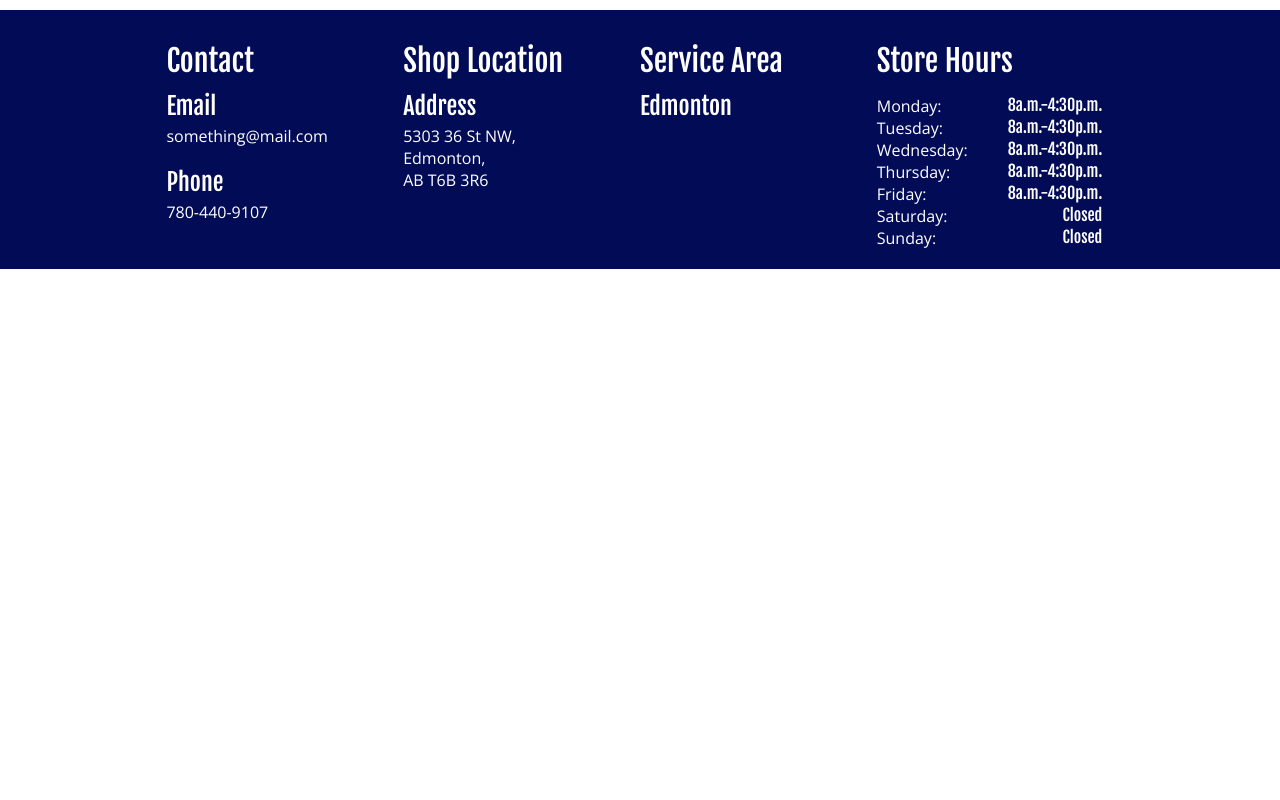
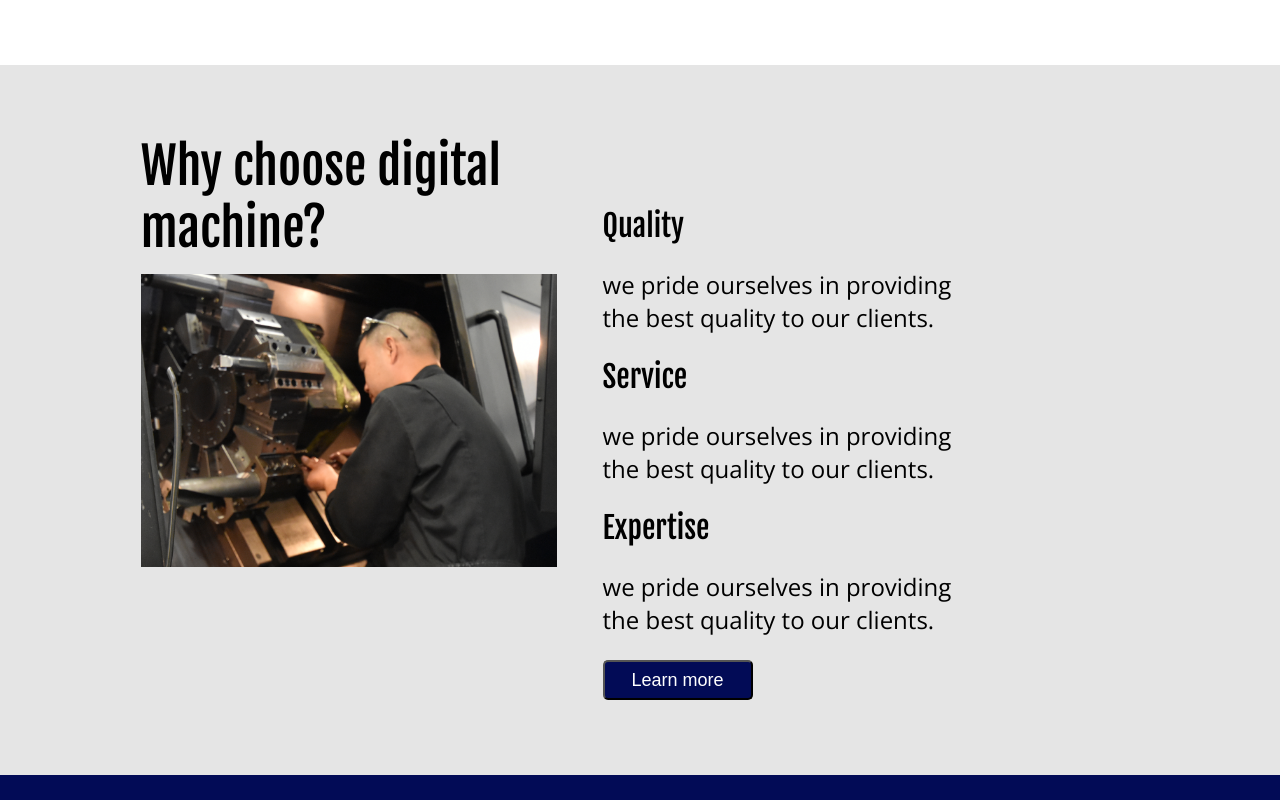
Before and after one commit to Bchiem08/digitalmachine, a React (Create React App) app: page / in a window 1280 px wide. Shown: the part 1660-2460 px from the top of the page. Before the commit the page ends 1929 px from the top, so only its background shows below. Built offline with nearby package versions, Linux system fonts and the light colour scheme; no server answers; the HTML template or start-up script is replaced by a standard one; what google-maps-react would draw is missing.

Commit message:
Add Why choose page

```diff
--- a/src/Components/Pages/HomePage/Homepagesections/homepagesections.css
+++ b/src/Components/Pages/HomePage/Homepagesections/homepagesections.css
@@ -16,7 +16,7 @@
   margin-top: 25px;
   background-color: black;
   height: 3px;
-  width: 600px;
+  width: 60%;
 }
 
 .homepage-text {
@@ -40,3 +40,17 @@
   border-color: #020b56;
   border-width: 0.5px;
 }
+
+.subheader {
+  font-family: "Fjalla One", sans-serif;
+  font-size: 30px;
+}
+
+.subtext {
+  font-family: "Open Sans";
+  font-size: 24px;
+}
+
+.homeimage {
+  width: 100%;
+}
--- /dev/null
+++ b/src/Components/Pages/HomePage/Homepagesections/whychoose.js
@@ -0,0 +1,36 @@
+import React, { Component } from "react";
+import "./homepagesections.css";
+import WhyChooseText from "./whychoosetext";
+import Grid from "@material-ui/core/grid";
+
+export default class WhyChoose extends Component {
+  render() {
+    const imagePath = process.env.PUBLIC_URL + "/photos";
+    return (
+      <div style={{ backgroundColor: "#E5E5E5" }}>
+        <div className="box" style={{ marginTop: "55px" }}>
+          <div style={{ height: "70px" }} />
+          <Grid container>
+            <Grid item xs={12} sm={12} md={12} lg={6} xl={6}>
+              <header
+                className="homepage-header"
+                style={{ marginBottom: "15px" }}
+              >
+                Why choose digital machine?
+              </header>
+              <img
+                src={imagePath + "/homepageworker.png"}
+                alt="Worker"
+                className="homeimage"
+              ></img>
+            </Grid>
+            <Grid item xs={12} sm={12} md={12} lg={6} xl={6}>
+              <WhyChooseText />
+            </Grid>
+          </Grid>
+          <div style={{ height: "75px" }} />
+        </div>
+      </div>
+    );
+  }
+}
--- /dev/null
+++ b/src/Components/Pages/HomePage/Homepagesections/whychoosetext.js
@@ -0,0 +1,24 @@
+import React, { Component } from "react";
+import "./homepagesections.css";
+
+export default class WhyChooseText extends Component {
+  render() {
+    return (
+      <div style={{ marginLeft: "11%", marginTop: "72px" }}>
+        <header className="subheader">Quality</header>
+        <p className="subtext">
+          we pride ourselves in providing the best quality to our clients.
+        </p>
+        <header className="subheader">Service</header>
+        <p className="subtext">
+          we pride ourselves in providing the best quality to our clients.
+        </p>
+        <header className="subheader">Expertise</header>
+        <p className="subtext">
+          we pride ourselves in providing the best quality to our clients.
+        </p>
+        <button className="homepage-button">Learn more</button>
+      </div>
+    );
+  }
+}
--- a/src/Components/Pages/HomePage/homepage.js
+++ b/src/Components/Pages/HomePage/homepage.js
@@ -4,6 +4,7 @@ import NavBarExport from "../../Navbar/NavbarExport";
 import Footer from "../../Footer/footer";
 import HomeCarousel from "../../HomepageCarousel/homecarousel";
 import MachiningNeeds from "./Homepagesections/machiningneeds";
+import WhyChoose from "./Homepagesections/whychoose";
 export default class HomePage extends Component {
   render() {
     return (
@@ -14,7 +15,7 @@ export default class HomePage extends Component {
             <HomeCarousel />
           </div>
           <MachiningNeeds />
-          <div></div>
+          <WhyChoose />
         </div>
         <Footer />
       </div>
```
Also changed, not shown: public/photos/homepageworker.png (added).
